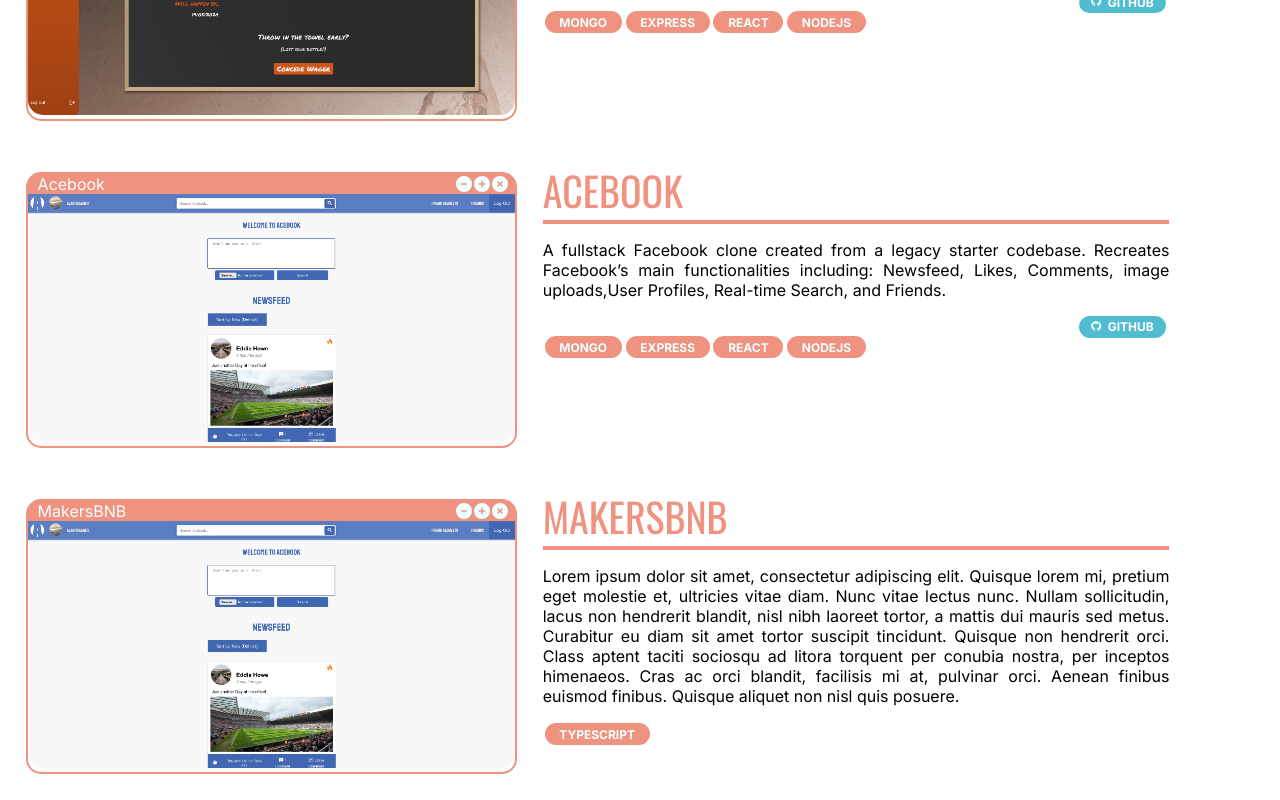
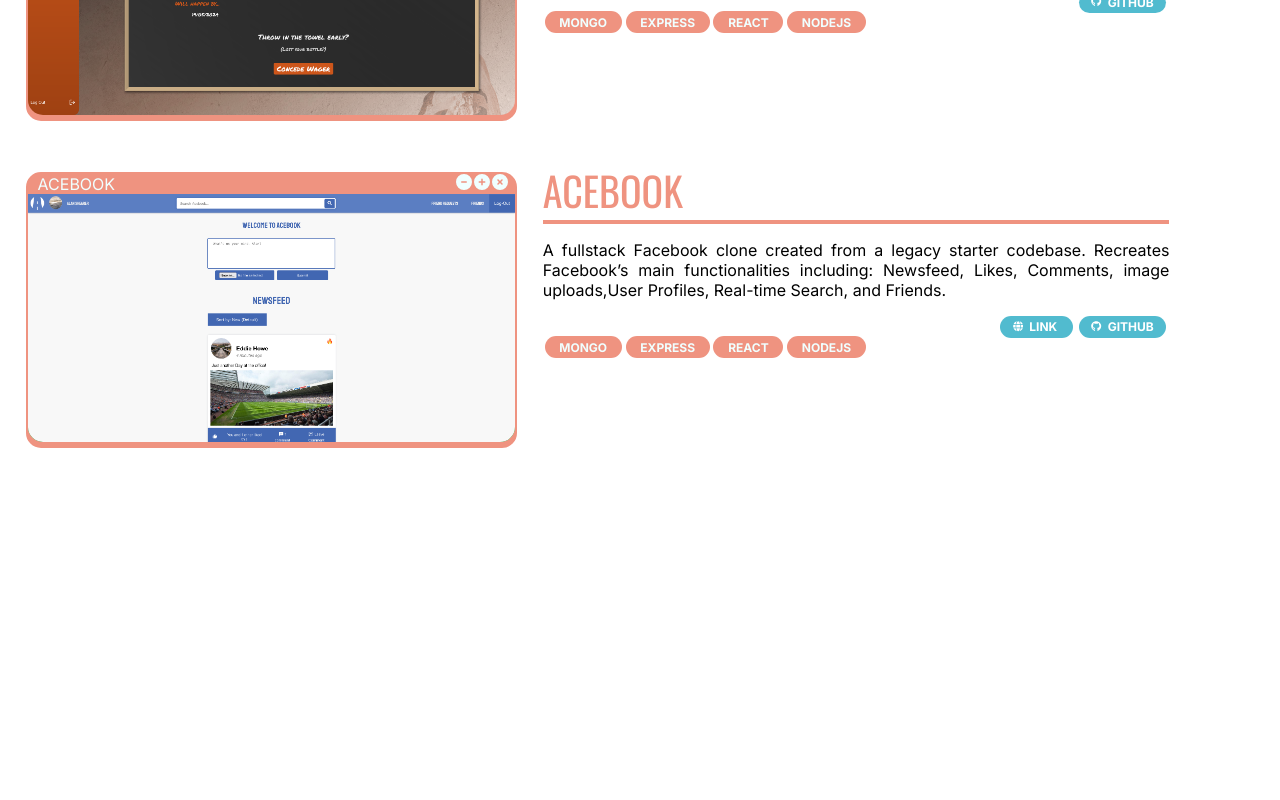
Before and after one commit to Fordcois/Portfolio, a Next.js app: page / in a window 1280 px wide. Shown: the part 978-1778 px from the top of the page. After the commit the page ends 1451 px from the top, so only its background shows below. Built offline with nearby package versions, Linux system fonts and the light colour scheme.

Commit message:
resolves border on projects navigation

```diff
--- a/src/app/globals.css
+++ b/src/app/globals.css
@@ -1,4 +1,10 @@
 @import url('https://fonts.googleapis.com/css2?family=Oswald&display=swap');
+:root {
+  --Pink: #ef9380;
+  --Blue: #51bbcf;
+  --MainFont: 'Oswald', sans-serif;}
+
+
 
 body {
   margin: 0;
@@ -6,7 +12,7 @@
 }
 
 .subheading {
-  font-family: 'Oswald', sans-serif;
+  font-family: var(--MainFont);
   color: azure;
   font-size: 1.5rem;
 }
@@ -17,7 +23,7 @@
 }
 
   .stack span {
-    font-family: 'Oswald', sans-serif;
+    font-family: var(--MainFont);
     color: azure;
     font-weight: bold;
     grid-row-start: 1;
@@ -38,7 +44,7 @@
     0% {
       opacity: 0;
       transform: translateX(-50%);
-      text-shadow: -2px 3px 0 #a64c6d, 2px -3px 0 #51bbcf;
+      text-shadow: -2px 3px 0 #a64c6d, 2px -3px 0 var(--Blue);
     };
     60% {
       opacity: 0.5;
@@ -47,7 +53,7 @@
     80% {
       transform: none;
       opacity: 1;
-      text-shadow: 2px -3px 0 #a64c6d, -2px 3px 0 #51bbcf;
+      text-shadow: 2px -3px 0 #a64c6d, -2px 3px 0 var(--Blue);
     }
     100% {
       text-shadow: none;
@@ -56,11 +62,11 @@
 
   @keyframes glitch {
     0% {
-      text-shadow: -2px 3px 0 #a64c6d, 2px -3px 0 #51bbcf;
+      text-shadow: -2px 3px 0 #a64c6d, 2px -3px 0 var(--Blue);
       transform: translate(var(--glitch-translate));
     }
     2% {
-      text-shadow: 2px -3px 0 #a64c6d, -2px 3px 0 #51bbcf;
+      text-shadow: 2px -3px 0 #a64c6d, -2px 3px 0 var(--Blue);
     }
     4%, 100% {  text-shadow: none; transform: none; }
   }
@@ -79,20 +85,18 @@
   .TitlePinkGradient {
     position: relative;
     font-size: 2.5rem;
-    font-family: 'Oswald', sans-serif;
-    color: #ef9380;
+    font-family: var(--MainFont);
+    color: var(--Pink);
   }
 
 .Screen {
-  width: fit-content;
-  border: #ef9380 2px solid;
-  border-radius:15px 15px 15px 15px;
+  background-color: red;
 }
 
 .ScreenImage{
+  border: var(--Pink) 5px solid;
+  border-top-width: 0px;
   border-radius:0px 0px 15px 15px;
-padding-bottom: 0px;
-margin-bottom: 0px;
 }
 
 .BrowserButton {
@@ -102,7 +106,7 @@
 
 .TechBubble {
   color:azure;
-  background-color: #ef9380;
+  background-color: var(--Pink);
   padding: 0.5% 2%;
   border-radius:15px 15px 15px 15px;
   margin-left: .25%;
@@ -127,7 +131,7 @@
 }
 .TechBubbleBlue {
   color:white;
-  background-color: #51bbcf;
+  background-color: var(--Blue);
   padding: 0.5% 2%;
   border-radius:15px 15px 15px 15px;
   margin-left: .5%;
@@ -139,3 +143,34 @@
 .TechBubbleBlue:hover {
   background-color: #61e0f8;
 }
+
+.ParentDiv{
+  display: flex;
+  flex-direction: column;
+  justify-content: space-between;
+  background-color: #ef9380;
+  border-radius:15px 15px 15px 15px;
+  border: var(--Pink) 2px solid;
+}
+.ImageDiv{
+  background-color: green;
+  border-radius:0px 0px 15px 15px;
+  width: 100%;
+  height: 100%;
+}
+.ImageBrowserNavigationBar {
+  display: flex;
+  justify-content: space-between;
+  vertical-align: text-bottom;
+}
+.ImageBrowserNavigationTitle {
+  color: azure;
+  padding-left: 10px;
+}
+
+.ImageBrowserNavigationButtons {
+  padding-right: 1%;
+  display: flex;
+  justify-content: space-between;
+  vertical-align: text-bottom;
+}
--- a/src/components/Projects.js
+++ b/src/components/Projects.js
@@ -24,12 +24,13 @@
   description: "A fullstack Facebook clone created from a legacy starter codebase. Recreates Facebook’s main functionalities including: Newsfeed, Likes, Comments, image uploads,User Profiles, Real-time Search, and Friends.",
   techUsed: ['Mongo', 'Express', 'React', 'NodeJS'] ,
   github:'https://github.com/clairep94/acebook-team-griffins',
+  website:'https://github.com/clairep94/acebook-team-griffins',
   },
-  {name: 'MakersBNB',
-  image: AcebookImage,
-  description: 'Lorem ipsum dolor sit amet, consectetur adipiscing elit. Quisque lorem mi, pretium eget molestie et, ultricies vitae diam. Nunc vitae lectus nunc. Nullam sollicitudin, lacus non hendrerit blandit, nisl nibh laoreet tortor, a mattis dui mauris sed metus. Curabitur eu diam sit amet tortor suscipit tincidunt. Quisque non hendrerit orci. Class aptent taciti sociosqu ad litora torquent per conubia nostra, per inceptos himenaeos. Cras ac orci blandit, facilisis mi at, pulvinar orci. Aenean finibus euismod finibus. Quisque aliquet non nisl quis posuere. ',
-  techUsed: ['Typescript'],
-  },
+  // {name: 'MakersBNB',
+  // image: AcebookImage,
+  // description: 'Lorem ipsum dolor sit amet, consectetur adipiscing elit. Quisque lorem mi, pretium eget molestie et, ultricies vitae diam. Nunc vitae lectus nunc. Nullam sollicitudin, lacus non hendrerit blandit, nisl nibh laoreet tortor, a mattis dui mauris sed metus. Curabitur eu diam sit amet tortor suscipit tincidunt. Quisque non hendrerit orci. Class aptent taciti sociosqu ad litora torquent per conubia nostra, per inceptos himenaeos. Cras ac orci blandit, facilisis mi at, pulvinar orci. Aenean finibus euismod finibus. Quisque aliquet non nisl quis posuere. ',
+  // techUsed: ['Typescript'],
+  // },
 ];
 
 const Projects = () => {
--- a/src/components/screen.js
+++ b/src/components/screen.js
@@ -9,21 +9,19 @@
 
 return (
 
+<div className='ParentDiv'>
+        <div className='ImageBrowserNavigationBar'>
+            <span className='ImageBrowserNavigationTitle'> {projectTitle.toUpperCase()}</span>
 
-
-
-<div className='Screen'>
-    <div style={{ backgroundColor: '#ef9380', borderRadius: '10px 10px 0% 0%', display: 'flex', justifyContent: 'space-between',alignItems:'center',width:'100%'}}>
-        <span style={{ color: 'azure', marginLeft:'10px'}}> {projectTitle}</span>
-        <div style={{paddingRight: '1%', display: 'flex', justifyContent: 'space-between',verticalAlign: 'text-bottom'}}>
-            <FaCircleMinus className='BrowserButton' />
-            <FaCirclePlus className='BrowserButton' />
-            <FaCircleXmark className='BrowserButton' />
+            <div className='ImageBrowserNavigationButtons'>
+                <FaCircleMinus  className='BrowserButton' />
+                <FaCirclePlus   className='BrowserButton' />
+                <FaCircleXmark  className='BrowserButton' />
+            </div>
         </div>
-    </div>
-    <div style={{ width: '100%' }}>
-    <Image src={image} alt="Project Page" width={1905} height={967} layout="responsive" className="ScreenImage" title='Screenshot'/>
-    </div>
+        <div >
+            <Image src={image} alt="Project Page" width={640} height={360} title='Screenshot' className='ImageDiv'/>
+        </div>
 </div>
 );
 };
```
